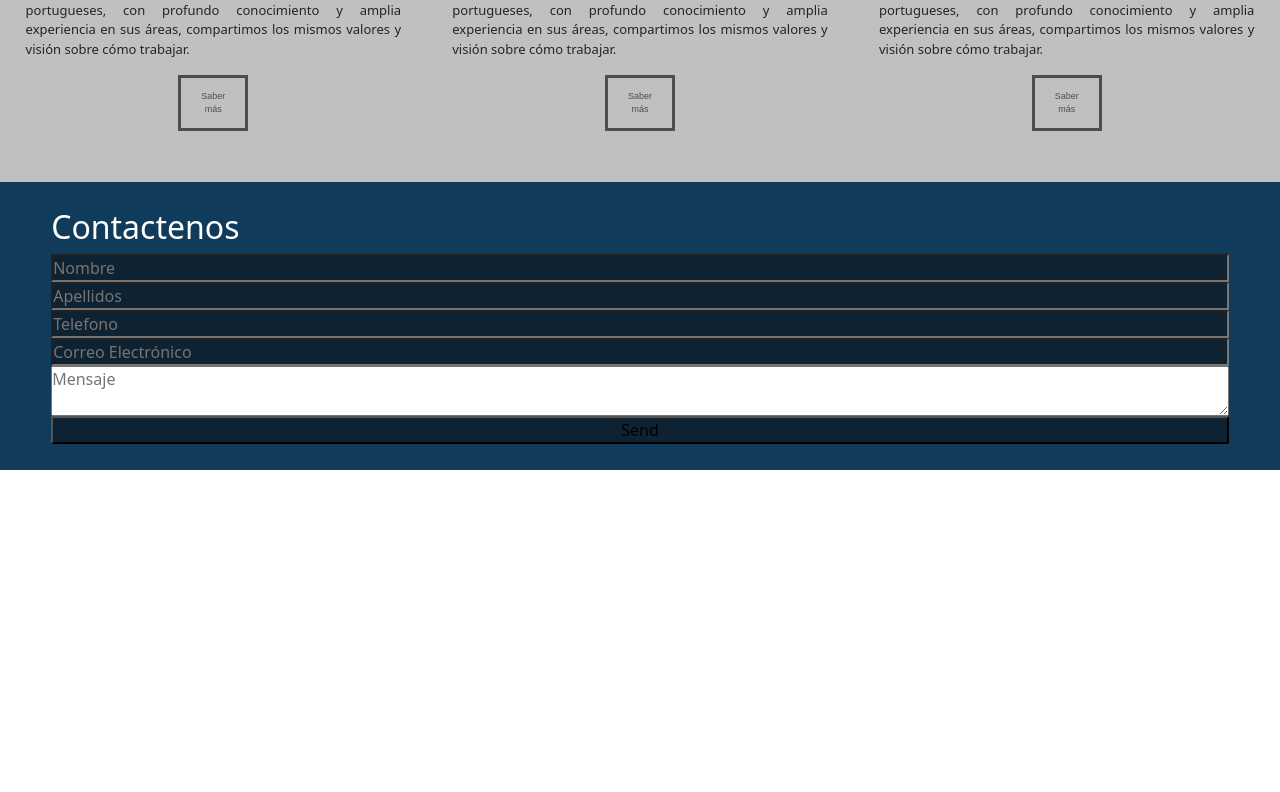
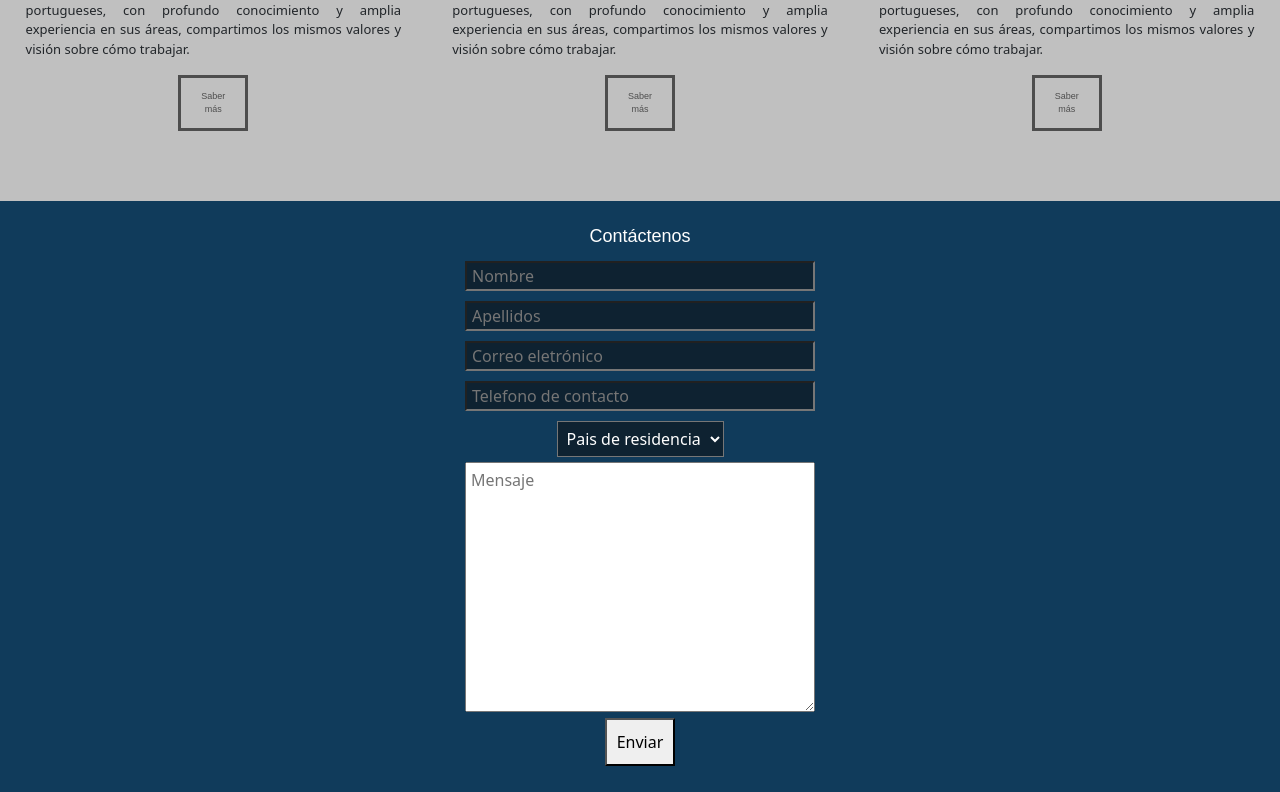
Before and after one commit to HernanSch/estudio, a React (Create React App) app: page / in a window 1280 px wide. Shown: the part 741-1533 px from the top of the page. Before the commit the page ends 1211 px from the top, so only its background shows below. Built offline with nearby package versions, Linux system fonts and the light colour scheme.

Commit message:
formulario formik emailsjs UP

```diff
--- a/src/Components/FormikEmailjs/FormikEmailjs.jsx
+++ b/src/Components/FormikEmailjs/FormikEmailjs.jsx
@@ -1,116 +1,116 @@
-import { Formik, Form, Field, ErrorMessage } from 'formik';
-import React, {useState,useRef} from 'react';
-import emailjs from '@emailjs/browser';
+// import { Formik, Form, Field, ErrorMessage } from 'formik';
+// import React, {useState} from 'react';
+// import emailjs from '@emailjs/browser';
 
-const Form3 = () => {
-	const [formularioEnviado, cambiarFormularioEnviado] = useState(false);
-    const form = useRef();
+// const Form3 = () => {
+// 	const [formularioEnviado, cambiarFormularioEnviado] = useState(false);
 
-    const SendEmail = (e) => {
 
-        e.preventDefault();
+//     const SendEmail = (e) => {
 
-        emailjs.sendForm(
-            'service_oh92ohi',
-            'template_b08av83',
-            form.current,
-            'ndJpUY8dQjxQIsGob'
-        )
-        .then(
-            (result) => {
-                console.log(result.text);
-                console.log("mensaje enviado");
-        },  (error) => {
-                console.log(error.text);
-        }
-      );
-    };
-	return (
-		<>
-			<Formik
-                initialValues={{
-                    nombre: '',
-                    correo: '',
-                    pais: '',
-                    mensaje: ''
-                }}
 
-                validate={(valores) => {
-                    let errores = {};
 
-                    //Valiudacion nombre
-                    if(!valores.nombre){
-                        errores.nombre = 'Por favor introduzca un nombre'
-                    } else if(!/^[a-zA-ZÀ-ÿ\s]{1,40}$/.test(valores.nombre)){
-                        errores.nombre = 'Introduzca un nombre valido'
-                    }
-                    //Valiudacion correo
-                    if(!valores.correo){
-                        errores.correo = 'Por favor introduzca un correo electrónico'
-                    } else if(!/^[a-zA-Z0-9_.+-]+@[a-zA-Z0-9-]+\.[a-zA-Z0-9-.]+$/.test(valores.correo)){
-                        errores.correo = 'Introduzca un correo válido'
-                    }
+//         emailjs.send(
+//             'service_oh92ohi',
+//             'template_b08av83',
+//             e,
+//             'ndJpUY8dQjxQIsGob'
+//         )
+//         .then(
+//             (result) => {
+//                 console.log(result.text);
+//                 console.log("mensaje enviado");
+//         },  (error) => {
+//                 console.log(error.text);
+//         }
+//       );
+//     };
+// 	return (
+// 		<>
+// 			<Formik
+//                 initialValues={{
+//                     nombre: '',
+//                     correo: '',
+//                     pais: '',
+//                     mensaje: ''
+//                 }}
 
-                    return errores;
-                }}
-                onSubmit={(valores, {resetForm, actions}) => {
-                    resetForm();
-                    console.log(valores)
-                    console.log('Formulario enviado')
-                    cambiarFormularioEnviado(true)
-                    setTimeout(() => cambiarFormularioEnviado(false),5000);
-                    setTimeout(() => {
-                    SendEmail(valores)
-                    actions.setSubmitting(false)
-                    }, 1000)
-                }}
-            >
-                {( {values, errors} ) => (
-                <Form className='formulario'>
-                    <div>
-                        <label htmlFor="nombre">Nombre</label>
-                        <Field
-                            type="text"
-                            id="nombre"
-                            name="nombre"
-                            placeholder="Nombre"
-                        />
-                        <ErrorMessage name='nombre' component={() => (
-                            <div className='error'>{errors.nombre}</div>
-                        )} />
+//                 validate={(valores) => {
+//                     let errores = {};
 
-                    </div>
-                    <div>
-                        <label htmlFor="correo">Correo</label>
-                        <Field
-                        type="email"
-                        id="correo"
-                        name="correo"
-                        placeholder="Correo eletrónico"
-                        />
-                        <ErrorMessage name='correo' component={() => (
-                            <div className='error'>{errors.correo}</div>
-                        )} />
-                    </div>
-                    <div>
-                        <Field name="pais" as="select">
-                            <option value="Argentina">Argentina</option>
-                            <option value="España">España</option>
-                            <option value="Mexico">Mexico</option>
-                        </Field>
-                    </div>
-                    <div>
-                        <Field name="mensaje" as="textarea" placeholder="Mensaje">
+//                     //Valiudacion nombre
+//                     if(!valores.nombre){
+//                         errores.nombre = 'Por favor introduzca un nombre'
+//                     } else if(!/^[a-zA-ZÀ-ÿ\s]{1,40}$/.test(valores.nombre)){
+//                         errores.nombre = 'Introduzca un nombre valido'
+//                     }
+//                     //Valiudacion correo
+//                     if(!valores.correo){
+//                         errores.correo = 'Por favor introduzca un correo electrónico'
+//                     } else if(!/^[a-zA-Z0-9_.+-]+@[a-zA-Z0-9-]+\.[a-zA-Z0-9-.]+$/.test(valores.correo)){
+//                         errores.correo = 'Introduzca un correo válido'
+//                     }
 
-                        </Field>
-                    </div>
-                    <button type='submit'>Enviar</button>
-                    {formularioEnviado && <p className='exito'>Formulario enviado correctamente</p>}
-                </Form>
-                )}
-            </Formik>
-		</>
-	);
-}
+//                     return errores;
+//                 }}
+//                 onSubmit={(valores, {resetForm, actions}) => {
+//                     resetForm();
+//                     console.log(valores)
+//                     console.log('Formulario enviado')
+//                     cambiarFormularioEnviado(true)
+//                     setTimeout(() => cambiarFormularioEnviado(false),5000);
+//                     setTimeout(() => {
+//                     SendEmail(valores)
+//                     actions.setSubmitting(false)
+//                     }, 1000)
+//                 }}
+//             >
+//                 {( {values, errors} ) => (
+//                 <Form className='formulario'>
+//                     <div>
+//                         <label htmlFor="nombre">Nombre</label>
+//                         <Field
+//                             type="text"
+//                             id="nombre"
+//                             name="nombre"
+//                             placeholder="Nombre"
+//                         />
+//                         <ErrorMessage name='nombre' component={() => (
+//                             <div className='error'>{errors.nombre}</div>
+//                         )} />
 
-export default Form3;
+//                     </div>
+//                     <div>
+//                         <label htmlFor="correo">Correo</label>
+//                         <Field
+//                         type="email"
+//                         id="correo"
+//                         name="correo"
+//                         placeholder="Correo eletrónico"
+//                         />
+//                         <ErrorMessage name='correo' component={() => (
+//                             <div className='error'>{errors.correo}</div>
+//                         )} />
+//                     </div>
+//                     <div>
+//                         <Field name="pais" as="select">
+//                             <option value="Argentina">Argentina</option>
+//                             <option value="España">España</option>
+//                             <option value="Mexico">Mexico</option>
+//                         </Field>
+//                     </div>
+//                     <div>
+//                         <Field name="mensaje" as="textarea" placeholder="Mensaje">
+
+//                         </Field>
+//                     </div>
+//                     <button type='submit'>Enviar</button>
+//                     {formularioEnviado && <p className='exito'>Formulario enviado correctamente</p>}
+//                 </Form>
+//                 )}
+//             </Formik>
+// 		</>
+// 	);
+// }
+
+// export default Form3;
--- /dev/null
+++ b/src/Components/FormikV2/FormikV2.jsx
@@ -0,0 +1,146 @@
+import {Formik, Field, Form, ErrorMessage} from 'formik';
+import emailjs from 'emailjs-com'
+import React, { useState } from 'react';
+import "./FormikV2.scss"
+
+export default function ContactForms() {
+    const [formularioEnviado, cambiarFormularioEnviado] = useState(false);
+    function SendEmail(object) {
+        emailjs.send('service_oh92ohi', 'template_b08av83', object,'ndJpUY8dQjxQIsGob')
+            .then((result) => {
+                console.log(result.text)
+            }, (error) => {
+                console.log(error.text)
+            })
+    }
+
+      return (
+
+        <Formik
+          initialValues={{
+                    nombre: '',
+                    apellidos: '',
+                    correo: '',
+                    telefono: '',
+                    pais: '',
+                    mensaje: ''
+                }}
+
+                validate={(valores) => {
+                    let errores = {};
+
+                    //Valiudacion nombre
+                    if(!valores.nombre){
+                        errores.nombre = 'Por favor introduzca un nombre'
+                    } else if(!/^[a-zA-ZÀ-ÿ\s]{1,40}$/.test(valores.nombre)){
+                        errores.nombre = 'Introduzca un nombre valido'
+                    }
+                    //Validacion apellido
+                    if(!valores.apellidos){
+                        errores.apellidos = 'Por favor introduzca un apellidos'
+                    } else if(!/^[a-zA-ZÀ-ÿ\s]{1,40}$/.test(valores.apellidos)){
+                        errores.apellidos = 'Introduzca un apellido valido'
+                    }
+                    //Validacion telefono
+                    if(!valores.telefono){
+                        errores.telefono = 'Por favor introduzca un telefono'
+                    } else if(/^(?:(?:\+?[0-9]{2,4})?[ ]?[6789][0-9 ]{8,13})$/.test(valores.telefono)){
+                        errores.telefono = 'Introduzca un telefono valido'
+                    }
+                    //Valiudacion correo
+                    if(!valores.correo){
+                        errores.correo = 'Por favor introduzca un correo electrónico'
+                    } else if(!/^[a-zA-Z0-9_.+-]+@[a-zA-Z0-9-]+\.[a-zA-Z0-9-.]+$/.test(valores.correo)){
+                        errores.correo = 'Introduzca un correo válido'
+                    }
+
+                    return errores;
+                }}
+                onSubmit={(valores, {resetForm, actions}) => {
+                    resetForm();
+                    console.log(valores)
+                    console.log('Formulario enviado')
+                    cambiarFormularioEnviado(true)
+                    setTimeout(() => cambiarFormularioEnviado(false),5000);
+                    setTimeout(() => {
+                    SendEmail(valores)
+                    actions.setSubmitting(false)
+                    }, 1000)
+                }}
+            >
+                {( {values, errors} ) => (
+            <Form className='formulario'>
+            <h1 className='formulario__TituloContacto'>Contáctenos</h1>
+            <div>
+                <label htmlFor="nombre"></label>
+                <Field
+                    className='formulario__cajaInput'
+                    type="text"
+                    id="nombre"
+                    name="nombre"
+                    placeholder="Nombre"
+                />
+                <ErrorMessage name='nombre' component={() => (
+                    <div className='error'>{errors.nombre}</div>
+                )} />
+            </div>
+            <div>
+                <label htmlFor="apellidos"></label>
+                <Field
+                    className='formulario__cajaInput'
+                    type="text"
+                    id="apellidos"
+                    name="apellidos"
+                    placeholder="Apellidos"
+                />
+                <ErrorMessage name='apellidos' component={() => (
+                    <div className='error'>{errors.apellidos}</div>
+                )} />
+            </div>
+            <div>
+                <label htmlFor="correo"></label>
+                <Field
+                    className='formulario__cajaInput'
+                    type="email"
+                    id="correo"
+                    name="correo"
+                    placeholder="Correo eletrónico"
+                />
+                <ErrorMessage name='correo' component={() => (
+                    <div className='error'>{errors.correo}</div>
+                )} />
+            </div>
+            <div>
+                <label htmlFor="telefono"></label>
+                <Field
+                    className='formulario__cajaInput'
+                    type="number"
+                    id="telefono"
+                    name="telefono"
+                    placeholder="Telefono de contacto"
+                />
+                <ErrorMessage name='telefono' component={() => (
+                    <div className='error'>{errors.telefono}</div>
+                )} />
+            </div>
+            <div>
+                <label htmlFor="pais"></label>
+                <Field className='formulario__cajaInput' name="pais" as="select">
+                    <option value="Pais">Pais de residencia</option>
+                    <option value="Argentina">Argentina</option>
+                    <option value="España">España</option>
+                    <option value="Mexico">Mexico</option>
+                </Field>
+            </div>
+            <div>
+                <Field className="formulario__caja" name="mensaje" as="textarea" placeholder="Mensaje">
+
+                </Field>
+            </div>
+            <button className='formulario__botonEnviar' type='submit'>Enviar</button>
+            {formularioEnviado && <p className='exito'>Formulario enviado correctamente</p>}
+            </Form>
+          )}
+        </Formik>
+      )
+  }
--- /dev/null
+++ b/src/Components/FormikV2/FormikV2.scss
@@ -0,0 +1,43 @@
+input{
+    background-color: #0e2231;
+    width: 350px;
+    height: 30px;
+    padding: 5px;
+
+    margin: 20px;
+}
+
+.formulario{
+    display: flex;
+    justify-content: center;
+    flex-direction:column;
+    align-items: center;
+    margin: 2%;
+    padding: 2%;
+    border: 2%;
+    &__TituloContacto{
+        font-family:Arial, Helvetica, sans-serif;
+        font-size: large;
+        color: white;
+    }
+    &__caja{
+        width: 350px;
+        height: 250px;
+        padding: 5px;
+    }
+    &__cajaInput{
+        margin: 20px;
+        padding: 5px;
+        margin: 5px;
+        color: white;
+        background-color:#0e2231 ;
+    }
+    &__botonEnviar{
+
+        padding: 10px;
+    }
+}
+
+.error{
+    color: red;
+}
--- a/src/Components/Mision/Mision.scss
+++ b/src/Components/Mision/Mision.scss
@@ -16,7 +16,9 @@
 
     }
     &__link{
-        text-align: center;
+        display: flex;
+        justify-content: center;
+        text-align:center;
         button{
             color: #000;
             border: 3px solid #000;
@@ -24,5 +26,6 @@
             border-color: rgba(0,0,0,0.6);
             background: transparent;
         }
+        margin-bottom: 5%;
     }
 }
--- a/src/Pages/About/About.jsx
+++ b/src/Pages/About/About.jsx
@@ -1,12 +1,12 @@
 import React from 'react'
-import FormikEmailjs from '../../Components/FormikEmailjs/FormikEmailjs'
+
 import './About.scss'
 
 
 const About = () => {
   return (
     <div className='about'>
-      <FormikEmailjs></FormikEmailjs>
+
     </div>
   )
 }
--- a/src/Pages/Contacto/Contacto.jsx
+++ b/src/Pages/Contacto/Contacto.jsx
@@ -1,10 +1,10 @@
 import React from 'react'
-import Carrusel2 from '../../Components/Carrusel2/Carrusel2'
+
 
 const Contacto = () => {
   return (
     <div>Contacto
-    <Carrusel2></Carrusel2>
+
     </div>
   )
 }
--- a/src/Pages/Home/Home.jsx
+++ b/src/Pages/Home/Home.jsx
@@ -4,7 +4,7 @@ import Somos from '../../Components/Somos/Somos'
 import Valores from '../../Components/Valores/Valores'
 import Mision from '../../Components/Mision/Mision'
 import './Home.scss'
-import Formulario from '../../Components/Formulario/Formulario'
+import FormikV2 from '../../Components/FormikV2/FormikV2'
 
 const Home = () => {
   return (
@@ -17,7 +17,7 @@ const Home = () => {
         <Mision></Mision>
       </div>
       <div className='home__formulario'>
-        <Formulario></Formulario>
+        <FormikV2></FormikV2>
       </div>
 
     </div>
```
